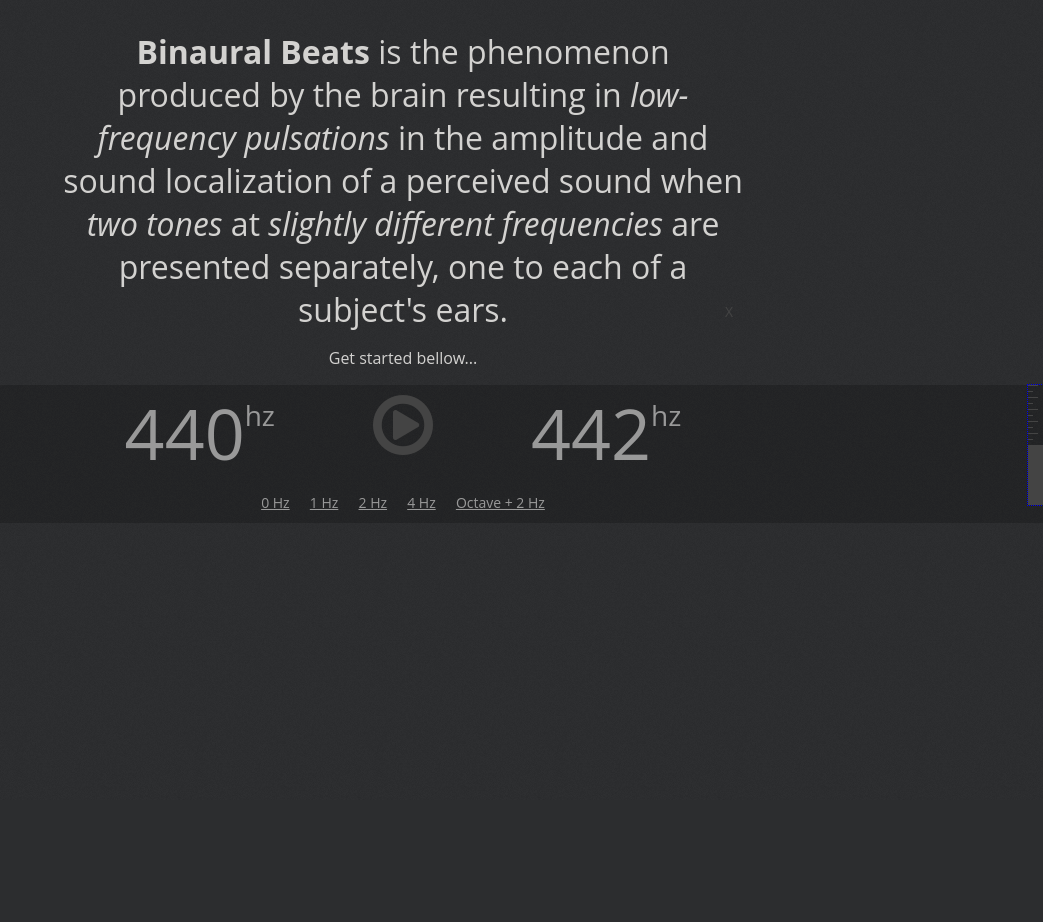
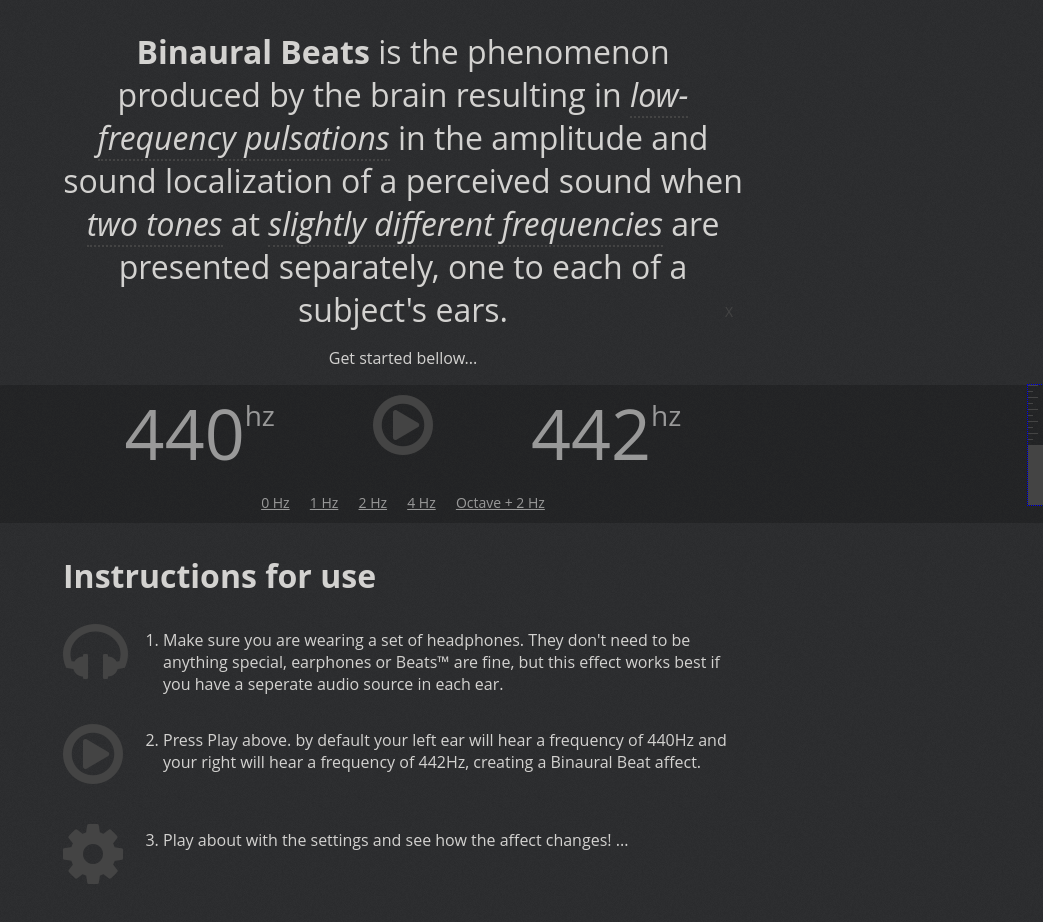
Before and after one commit to martindownton/binauralbeats, a website: page index.html in a window 1280 px wide. Both pictures are taken after a click on the link 1272 px from the left and 445 px from the top of the page. Shown: the whole page, without its empty margins (237-1280 px from the left). Before the commit the page ends 800 px from the top, so only its background shows below. Drawn offline with nearby package versions, Linux system fonts and the light colour scheme.

Commit message:
Added instrunctions section

```diff
--- a/css/sass/_configuration.scss
+++ b/css/sass/_configuration.scss
@@ -9,6 +9,7 @@ $red:       #CC3333;
 
 $interface_height:      82px;
 $interface_extra:       38px;
+$content-width-max:		680px;
 
 $anim_time:             400;
 
--- a/css/sass/binaural.scss
+++ b/css/sass/binaural.scss
@@ -30,19 +30,16 @@
 
 @import 'generalisation';
 body {
-    background: $bgcolor url(../images/bgtile.jpg);
+    background-color: $bgcolor;
+    background-image: url(../images/bgtile.jpg);
     color: $txtcolor;
     font-family: 'Open Sans', sans-serif;
     text-align: center;
 }
+em { border-bottom:2px dotted #444; }
 
 
 
-
-
-/*------------------------------------*\
-    $configuration
-\*------------------------------------*/
 
 /*------------------------------------*\
     $objects
@@ -64,13 +61,13 @@ body {
 .title {
     font-weight: normal;
     margin: 30px auto 10px;
-    max-width: 680px;
+    max-width: $content-width-max;
     overflow: hidden;
     position: relative;
-    &:target {
+    /*&:target {
         height: $title_trunc_height;
         width: $title_trunc_width;
-    }
+    }*/
 
     a {
         color: $greydark;
@@ -81,7 +78,7 @@ body {
         bottom: 10px;
         text-decoration: none;
     }
-    &:target a,
+    /* &:target a, */
     &.truncated a { display:none }
 }
 .title--fixer {
@@ -100,7 +97,8 @@ body {
 #compatibility.incompatible { color:$red;   }
 
 #interface {
-    background: rgba(0,0,0,0.2);
+    background-color: rgba(0,0,0,0.2);
+    /* background-image: url(../images/wave.png); */
     float: left;
     height: auto;
     position: relative;
@@ -169,3 +167,33 @@ body {
             color: $grey;
         }
     }
+
+.content {
+    clear: both;
+    padding: 10px 20px;
+    text-align: left;
+}
+    .instructions {
+        margin: 0 auto;
+        max-width: $content-width-max;
+
+        ol {
+            padding: 0 0 0 100px;
+        }
+
+        & li {
+            min-height: 90px;
+            padding: 10px 0 0;
+            position:relative;
+
+            & .fa:before {
+                color: $greydark;
+                font-size: 70px;
+                left: -100px;
+                line-height: 70px;
+                top: 0;
+                position: absolute;
+                width: 100%;
+            }
+        }
+    }
--- a/index.html
+++ b/index.html
@@ -43,6 +43,17 @@
             </ul>
         </div>
 
+        <section class="content">
+            <article class="instructions">
+                <h1>Instructions for use</h1>
+                <ol>
+                    <li><span class="fa fa-headphones"></span>Make sure you are wearing a set of headphones. They don't need to be anything special, earphones or Beats&#0153; are fine, but this effect works best if you have a seperate audio source in each ear.</li>
+                    <li><a href="#ctl_highlight_play" class="fa fa-play-circle-o"></a>Press Play above. by default your left ear will hear a frequency of 440Hz and your right will hear a frequency of 442Hz, creating a Binaural Beat affect.</li>
+                    <li><a href="#ctl_highlight_examples" class="fa fa-cog"></a>Play about with the settings and see how the affect changes! ...</li>
+                </ol>
+            </article>
+        </section>
+
         <script src="//ajax.googleapis.com/ajax/libs/jquery/1.10.2/jquery.min.js"></script>
         <script>window.jQuery || document.write('<script src="js/vendor/jquery-1.10.2.min.js"><\/script>')</script>
         <script src="js/binaural.js"></script>
--- a/js/binaural.js
+++ b/js/binaural.js
@@ -66,6 +66,7 @@
     },
     initEvents: function() {
       BN.$title.find('a').click(function(e) {
+        e.preventDefault();
         BN.$title.wrapInner('<span class="title--fixer" />');
         BN.$titleFixer = $('.title--fixer');
         BN.$titleFixer.css({
@@ -93,7 +94,7 @@
         top: BN.int_volume_max * 0.2
       }, config.anim_time);
       BN.$volume.click(function(e) {
-        return BN.volumeSet($(this), e.pageY);
+        return BN.volumeEvent($(this), e.pageY);
       });
       BN.startstop.$el = $('#ctl_startstop');
       BN.startstop.$el.click(function(e) {
@@ -104,7 +105,7 @@
         return BN.presetCTL();
       });
     },
-    volumeSet: function($volume, int_offset_y) {
+    volumeEvent: function($volume, int_offset_y) {
       var int_height_less_offset, int_offset, int_volume, int_volume_height, int_volume_offset;
       int_offset = int_offset_y - $volume.offset().top;
       int_height_less_offset = BN.int_volume_max - int_offset;
@@ -116,7 +117,8 @@
       BN.int_volume = int_volume;
       int_volume_height = BN.int_volume_max * int_volume / 100;
       int_volume_offset = BN.int_volume_max - int_volume_height;
-      return BN.volumeRender(int_volume_offset, int_volume_height);
+      BN.volumeRender(int_volume_offset, int_volume_height);
+      return BN.volumeSet();
     },
     volumeRender: function(int_volume_offset, int_volume_height) {
       console.log(BN.$volume);
@@ -158,19 +160,27 @@
       BN.AC.left = BN.createSound();
       BN.AC.right = BN.createSound(true);
       BN.AC.left.source.noteOn(0);
-      BN.AC.left.source.noteOff(3);
-      BN.AC.right.source.frequency.value = 445;
+      BN.AC.left.source.noteOff(5);
+      BN.AC.right.source.frequency.value = 442;
       BN.AC.right.source.noteOn(0);
-      return BN.AC.right.source.noteOff(3);
+      return BN.AC.right.source.noteOff(5);
     },
     createSound: function(bol_right) {
-      var audio, sin, volume;
+      var audio, pan, sin, volume;
       audio = new BN.AudioContext();
       volume = audio.createGain();
-      volume.connect(audio.destination);
+      volume.gain.value = 0.5;
       sin = BN.createWave(audio);
       audio.source = sin;
-      audio.source.connect(volume);
+      pan = audio.createPanner();
+      if (!bol_right) {
+        pan.setPosition(-1, 0, 0);
+      } else {
+        pan.setPosition(1, 0, 0);
+      }
+      audio.source.connect(pan);
+      pan.connect(volume);
+      volume.connect(audio.destination);
       return audio;
     },
     createWave: function(audio) {
@@ -179,6 +189,9 @@
       sin.type = 0;
       sin.frequency.value = config.freq_fundamental;
       return sin;
+    },
+    volumeSet: function() {
+      return BN.int_volume;
     }
   };
 
```
Also changed, not shown: js/coffee/binaural.coffee (+20 -10 lines), css/binaural.css.
